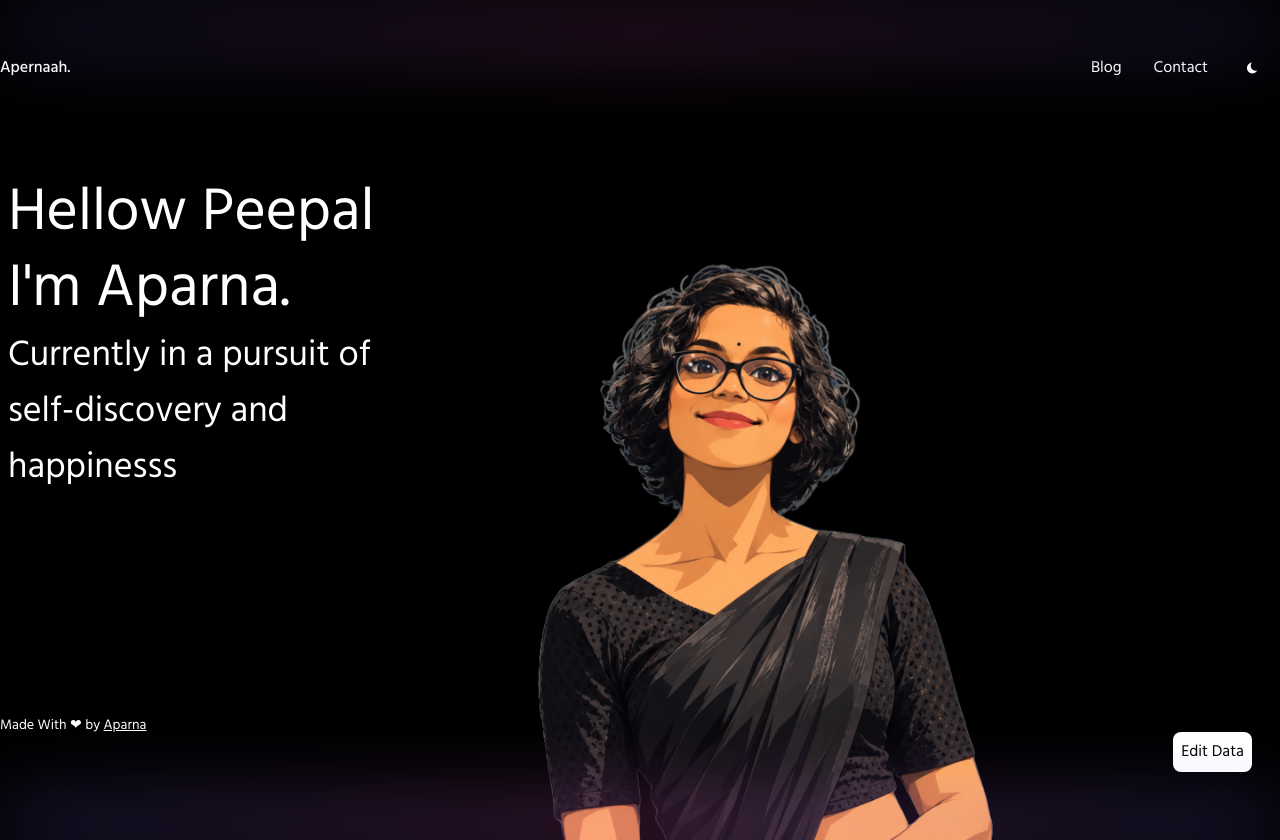
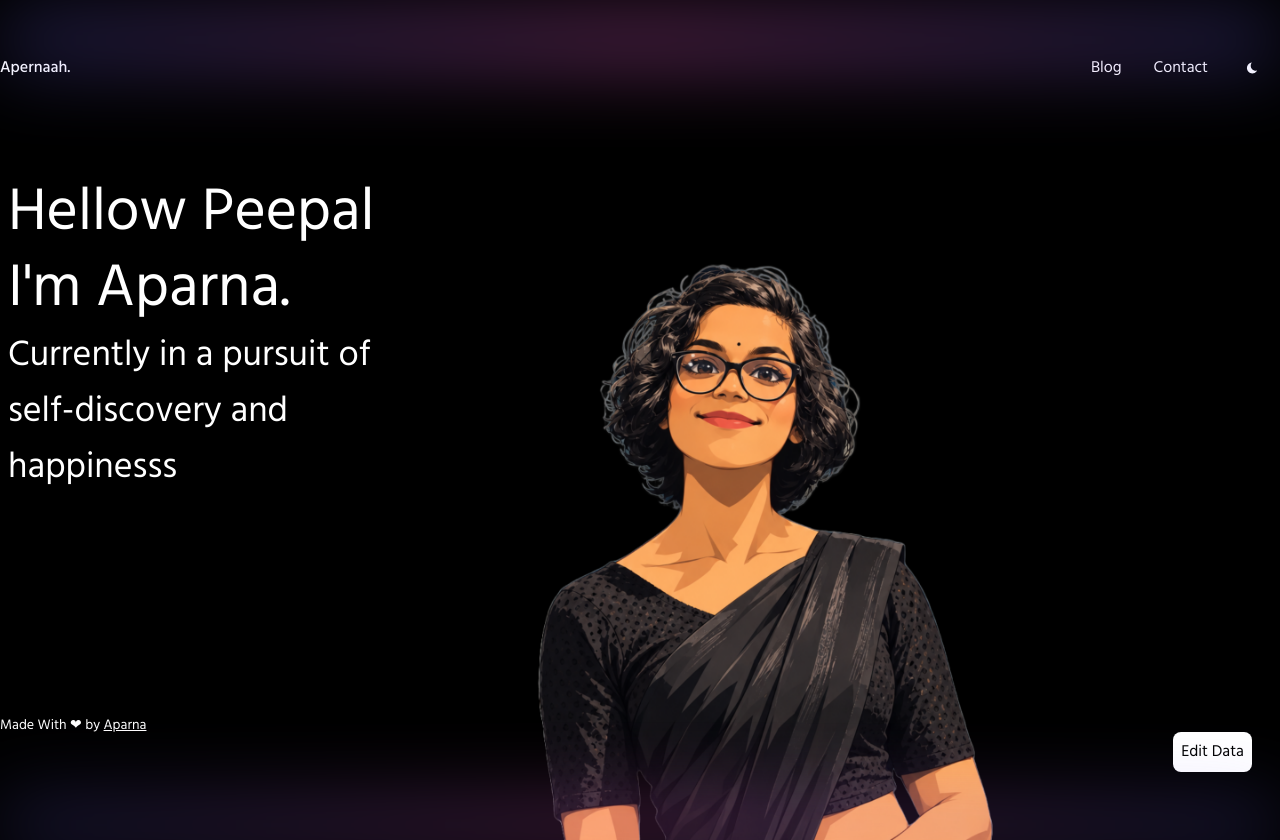
Before and after one commit to apernaah/site, a Next.js app: page / in a window 1280 px wide. Built offline with nearby package versions, Linux system fonts and the light colour scheme.

Commit message:
Increase height of global styles element to 40px

```diff
--- a/styles/globals.css
+++ b/styles/globals.css
@@ -17,7 +17,7 @@ body {
   pointer-events: none;
   z-index: 100;
   top: -20px;
-  height: 20px;
+  height: 40px;
   width: 100vw;
   opacity: 0.5;
   filter: blur(40px);
```
